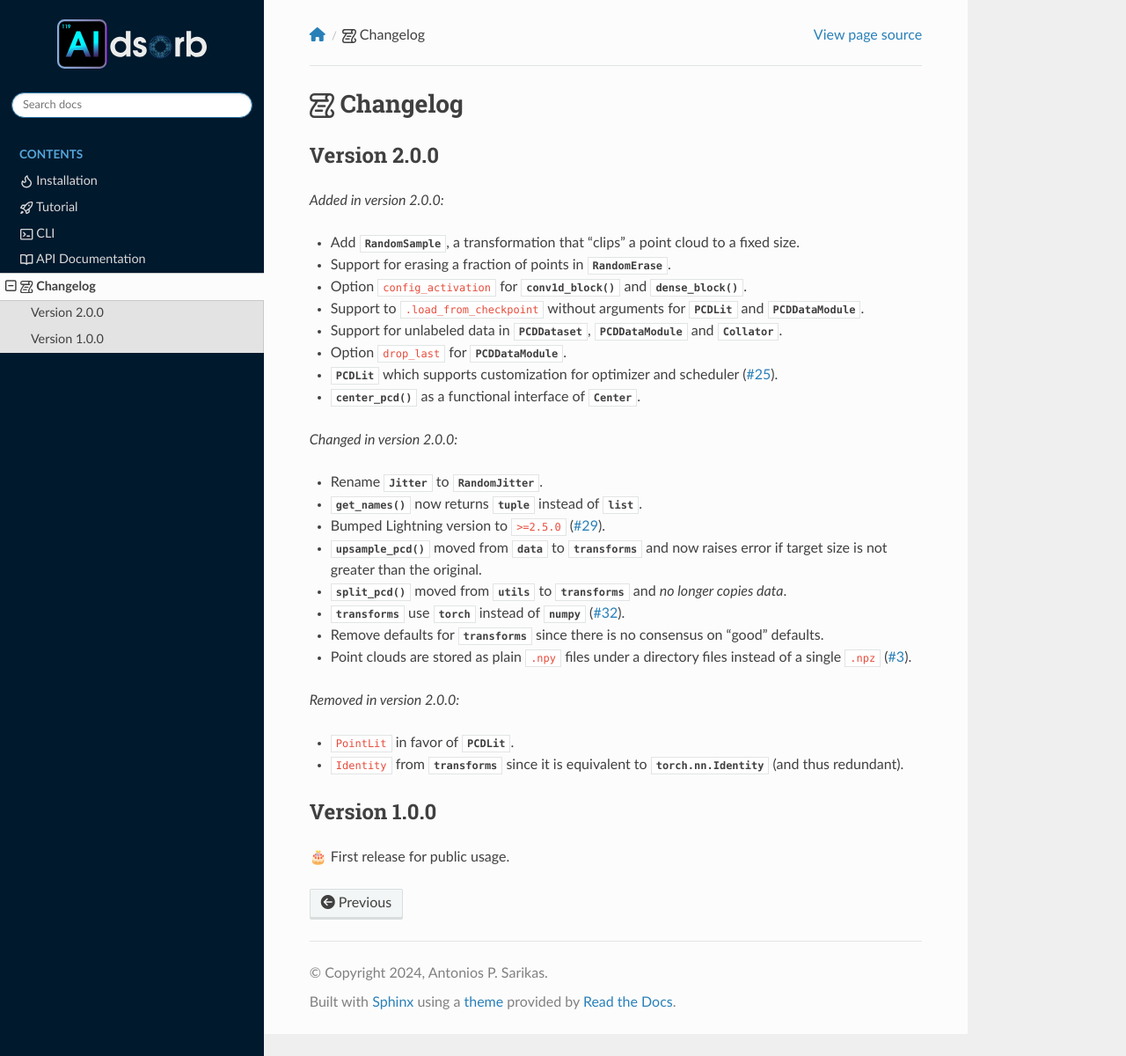
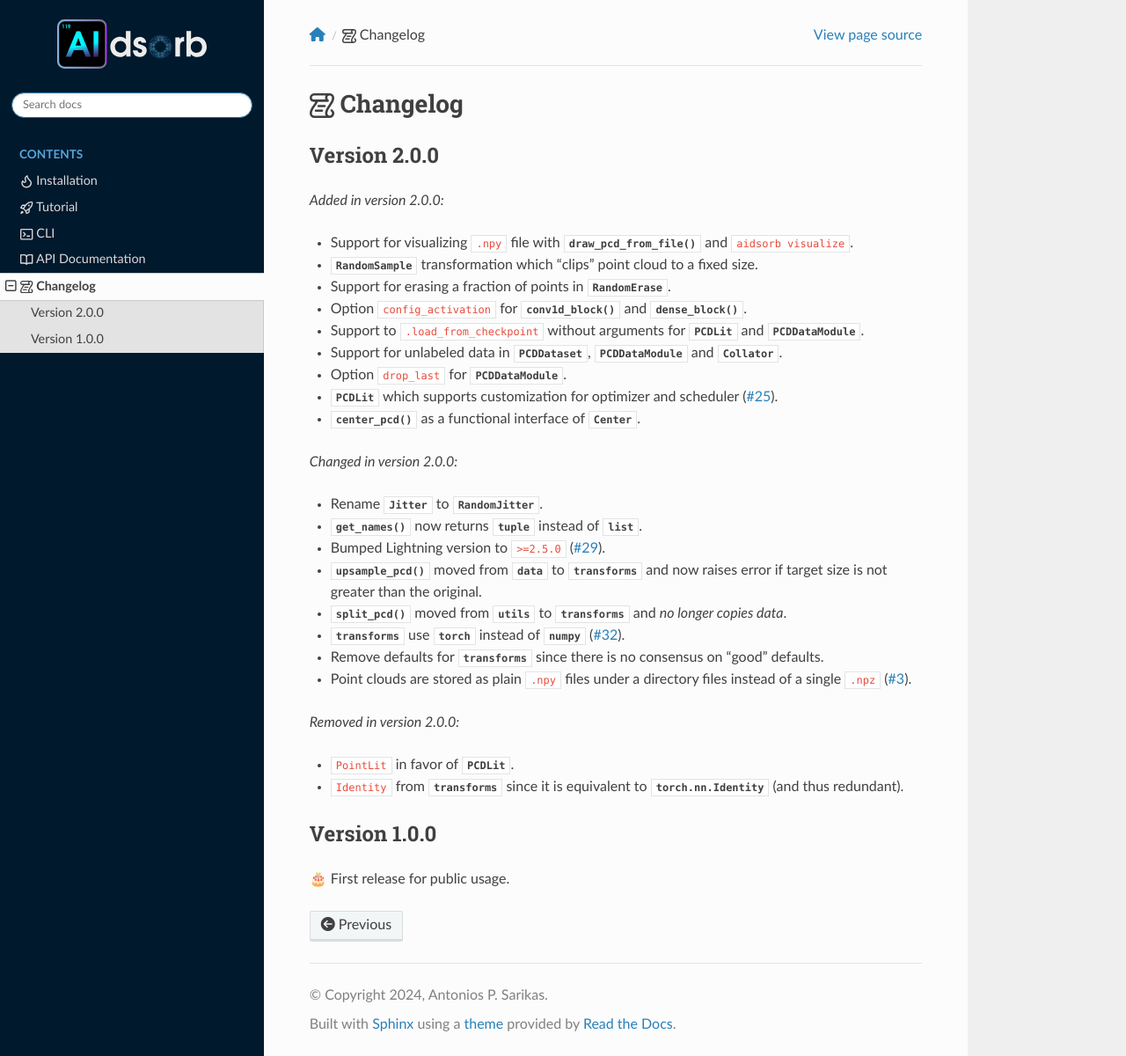
Before and after one commit to adosar/aidsorb, a Sphinx documentation site: the page built from docs/source/changelog.rst, in a window 1280 px wide and 1200 px high. Shown: the whole window at 88% size. Built offline with Sphinx 7.4.7 and the Read the Docs theme 3.1.0, drawn with Linux system fonts in a browser that asks for light colours; nearby versions of some CDN libraries; pages that are not in the unit, such as notebooks, are missing from menus; the version number could not be read and is left out.

Commit message:
feat(visualize): support for `.npy` in `draw_pcd_from_file` and CLI
Additional changes:
* Add unittests
* Update changelog

```diff
--- a/docs/source/changelog.rst
+++ b/docs/source/changelog.rst
@@ -6,7 +6,9 @@ Version 2.0.0
 
 .. versionadded:: 2.0.0
 
-    * Add :class:`~.RandomSample`, a transformation that "clips" a point cloud to
+    * Support for visualizing ``.npy`` file with :func:`~.draw_pcd_from_file` and
+      ``aidsorb visualize``.
+    * :class:`~.RandomSample` transformation which "clips" point cloud to
       a fixed size.
     * Support for erasing a fraction of points in :class:`~.RandomErase`.
     * Option ``config_activation`` for :func:`~.conv1d_block` and
```
Also changed, not shown: 2 other files.
